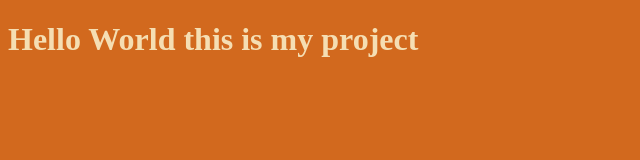
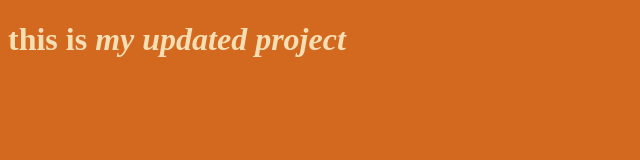
Before and after one commit to Hos99sam2004/myproject, a plain HTML site: page index.html in a window 1280 px wide. Shown: the whole page, without its empty margins (0-640 px from the left). Drawn offline with Linux system fonts and the light colour scheme.

Commit message:
my changes 2

```diff
--- a/index.html
+++ b/index.html
@@ -9,7 +9,7 @@
 </head>
 
 <body>
-    <h1>Hello World this is <b>my project</b></h1>
+    <h1> this is <b> <i>my updated project</i> </b></h1>
     <script src="app.js"></script>
 </body>
 
```
